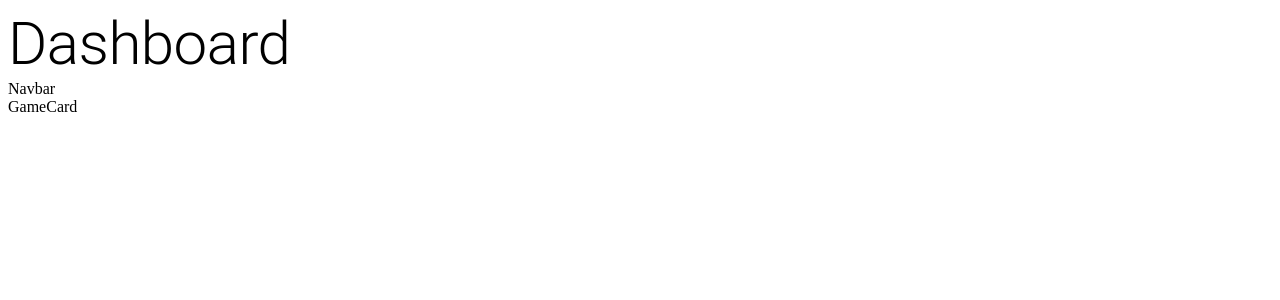
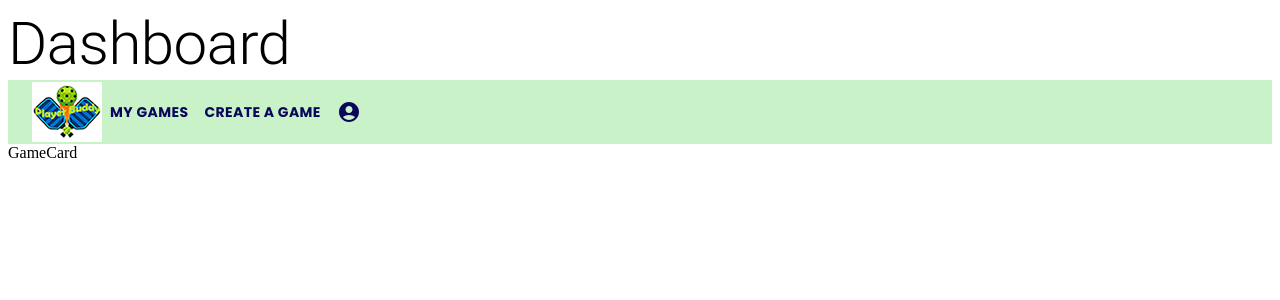
Before and after one commit to Code-the-Dream-School/ee-prac-team1-front, a React (Create React App) app: page / in a window 1280 px wide. Shown: the top 300 px of the page. Built offline with nearby package versions, Linux system fonts and the light colour scheme.

Commit message:
Navbar component - logo, menu, login/logout  icons, added font link

```diff
--- a/public/index.html
+++ b/public/index.html
@@ -3,6 +3,7 @@
   <head>
     <meta charset="utf-8" />
     <link rel="icon" href="%PUBLIC_URL%/favicon.ico" />
+    <link href="https://fonts.googleapis.com/css2?family=Poppins:wght@400;500;600;700;800&display=swap" rel="stylesheet">
     <meta name="viewport" content="width=device-width, initial-scale=1" />
     <meta name="theme-color" content="#000000" />
     <meta
--- a/src/components/Navbar.jsx
+++ b/src/components/Navbar.jsx
@@ -1,5 +1,90 @@
+import { AppBar, Button, IconButton, Stack, Toolbar } from "@mui/material";
+import { React, useState } from "react";
+
+import AccountCircleIcon from "@mui/icons-material/AccountCircle";
+import { Link } from "react-router-dom";
+import Logo from "../assets/logo70.png";
+import LogoutIcon from "@mui/icons-material/Logout";
+
 const Navbar = () => {
-  return <div>Navbar</div>;
+    const [isLoggedIn, setIsLoggedIn] = useState(false);
+
+    const handleLogout = () => {
+        setIsLoggedIn(false);
+    };
+
+    return (
+        <AppBar
+            position="static"
+            sx={{
+                bgcolor: "#caf2c9",
+                boxShadow: "none",
+            }}
+        >
+            <Toolbar
+                sx={{
+                    display: "flex",
+                    flexDirection: "row",
+                }}
+            >
+                <img src={Logo} alt="Player Buddy Logo" />
+                <Stack
+                    direction="row"
+                    sx={{
+                        color: "#090759",
+                        justifyContent: "flex-end",
+                    }}
+                >
+                    {/* Menu Buttons:  My games and Create a game */}
+                    <Button
+                        sx={{
+                            fontSize: 14,
+                            fontWeight: "bold",
+                            fontFamily: "Poppins",
+                            color: "#090759",
+                            cursor: "pointer",
+                        }}
+                        variant="text"
+                    >
+                        My Games
+                    </Button>
+                    <Button
+                        sx={{
+                            fontSize: 14,
+                            fontWeight: "bold",
+                            fontFamily: "Poppins",
+                            color: "#090759",
+                            cursor: "pointer",
+                        }}
+                        variant="text"
+                    >
+                        Create a Game
+                    </Button>
+
+                    {/* User Profile/log In/Sign Up Icon*/}
+                    <IconButton
+                        aria-label="login"
+                        component={Link}
+                        to="/login"
+                        sx={{
+                            color: "#090759",
+                        }}
+                    >
+                        <AccountCircleIcon />
+                    </IconButton>
+
+                    {/* Logout Icon */}
+                    <IconButton
+                        aria-label="logout"
+                        sx={{ color: "#090759" }}
+                        onClick={handleLogout}
+                    >
+                        {isLoggedIn ? <LogoutIcon /> : null}
+                    </IconButton>
+                </Stack>
+            </Toolbar>
+        </AppBar>
+    );
 };
 
 export default Navbar;
```
Also changed, not shown: src/assets/logo70.png (added).
